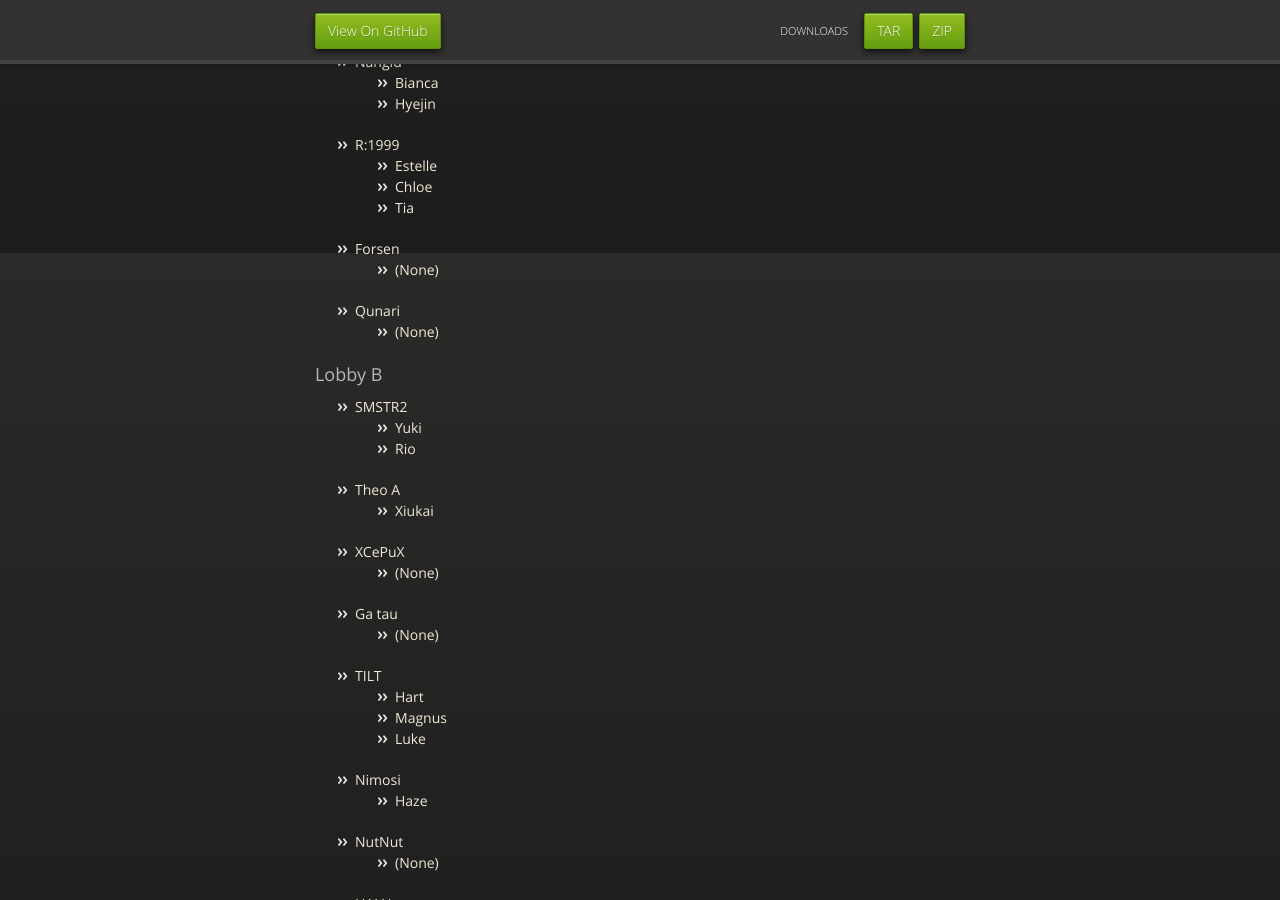
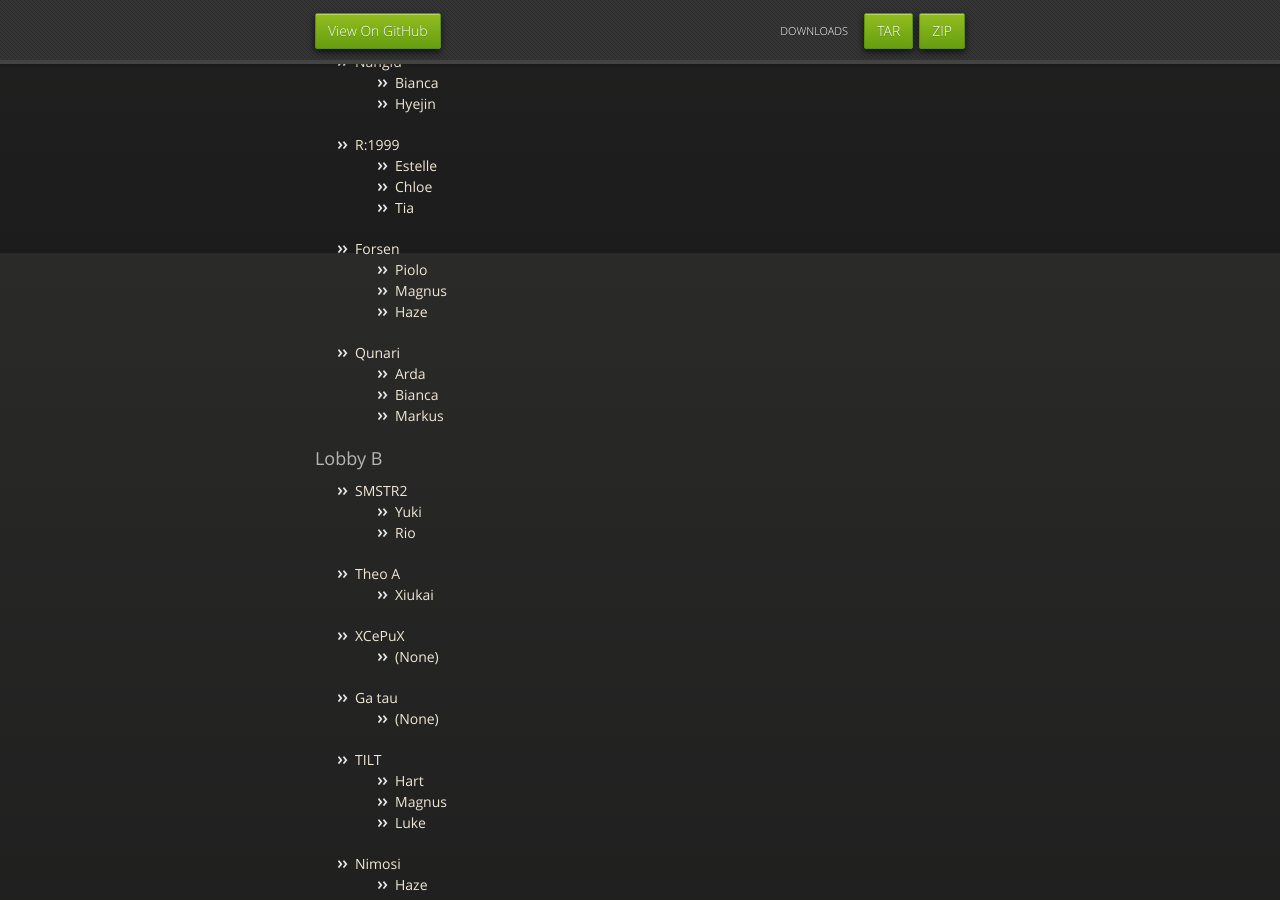
Before and after one commit to kanziebub/SurvivalProtocol, a Jekyll site: the page built from EPIC/03/anti-otp.md, in a window 1280 px wide and 900 px high, scrolled down 647 px. Built offline with Jekyll 4.4.1, drawn with Linux system fonts in a browser that asks for light colours.

Commit message:
game 3 anti otp lobby a

```diff
--- a/EPIC/03/anti-otp.md
+++ b/EPIC/03/anti-otp.md
@@ -33,10 +33,14 @@ layout: default
   - Tia
 
 - Forsen
-  - (None)
+  - Piolo
+  - Magnus
+  - Haze
 
 - Qunari
-  - (None)
+  - Arda
+  - Bianca
+  - Markus
 
 ### Lobby B
 
```
